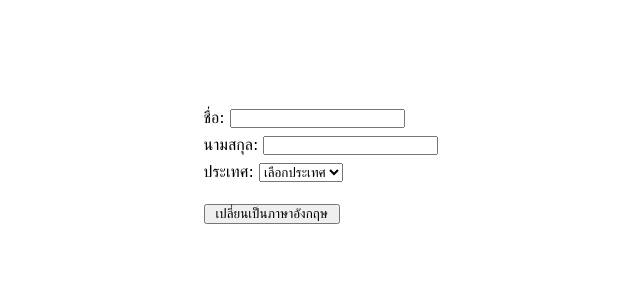
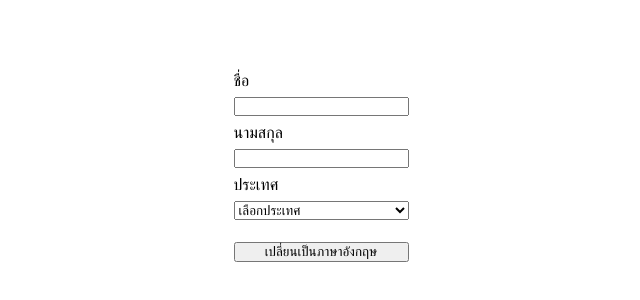
Before and after one commit to Vnntnn/06066302-FUNDAMENTAL-WEB-PROGRAMMING, a plain HTML site: page lab4/2/index.html in a window 1280 px wide. Shown: the part 194-494 px from the top of the page, without its empty margins (319-959 px from the left). Drawn offline with Linux system fonts and the light colour scheme; a web font is replaced by a local one.

Commit message:
Finish Lab 4

```diff
--- a/lab4/2/index.html
+++ b/lab4/2/index.html
@@ -10,26 +10,6 @@
     <title>Lab4-2</title>
 </head>
 <body>
-    <section>
-        <div class="fname">
-            <label for="name-area">ชื่อ:</label>
-            <input type="text" id="fname-area">
-        </div>
-        <div class="lname">
-            <label for="lname-area">นามสกุล:</label>
-            <input type="text" id="lname-area">
-        </div>
-        <div class="country">
-            <lable for="country">ประเทศ:</lable>
-            <select name="" id="country">
-                <option value="" disabled selected>เลือกประเทศ</option>
-                <option value="thai">ไทย</option>
-                <option value="vietname">เวียดนาม</option>
-                <option value="lao">ลาว</option>
-            </select>
-        </div>
-        <button type="button" id="submit-btn">เปลี่ยนเป็นภาษาอังกฤษ</button>
-    </section>
     <script src="./script.js"></script>
 </body>
 </html>
--- a/lab4/2/script.js
+++ b/lab4/2/script.js
@@ -1,9 +1,112 @@
-const btn = document.getElementById('submit-btn');
+const body = document.getElementsByTagName('body')[0];
+let lang = "Thai";
+const defaultCountry = {
+    Thai: {
+        fname: 'ชื่อ',
+        lname: 'นามสกุล',
+        country: 'ประเทศ',
+        disableText: 'เลือกประเทศ',
+        changeLanguage: 'เปลี่ยนเป็นภาษาอังกฤษ',
+        option1: 'ไทย',
+        option2: 'เวียดนาม',
+        option3: 'ลาว'
+    },
+    Eng: {
+        fname: 'First Name',
+        lname: 'Last Name',
+        country: 'Country',
+        disableText: 'Select a country',
+        changeLanguage: 'Change to Thai',
+        option1: 'Thai',
+        option2: 'Vietnam',
+        option3: 'Laos'
+    }
+}
 
-btn.addEventListener('click', () => {
-    let state = "Thai";
+function changeLanguage(language) {
+    lang = language === 'Thai' ? 'Eng' : 'Thai';
+    initBody();
+}
 
-    function changeLanguage() {
+/*
+    This function is initialize first content when entered website.
+    Default language is **Thai**
+    @return body creation in first entered
+*/
+function initBody() {
+    const div = document.createElement('div');
+    div.className = 'main-section';
 
+    const oldDiv = document.querySelector('div');
+    if (oldDiv !== null) {
+        oldDiv.remove();
     }
-})
+
+    // first name elements creation.
+    const fnameArea = document.createElement('label');
+    fnameArea.htmlFor = 'fname-area';
+    fnameArea.id = 'fname';
+    let fnameLabel = document.createTextNode(defaultCountry[lang].fname);
+    fnameArea.appendChild(fnameLabel);
+    const inputFName = document.createElement('input');
+    inputFName.type = "text";
+    inputFName.id = "fname-area";
+
+
+    // last name elements creation
+    const lnameArea = document.createElement('label');
+    lnameArea.htmlFor = 'lname-area';
+    lnameArea.id = 'lname';
+    let lnameLabel = document.createTextNode(defaultCountry[lang].lname);
+    lnameArea.appendChild(lnameLabel);
+    const inputLName = document.createElement('input');
+    inputLName.type = "text";
+    inputLName.id = "lname-area";
+
+    // country select drop-down box creation
+    const countryText = document.createElement('label');
+    countryText.htmlFor = "country";
+    countryText.id = "country-text";
+    let countryNameText = document.createTextNode(defaultCountry[lang].country);
+    countryText.appendChild(countryNameText);
+    // country drop-down selection elements
+    const selectOptions = document.createElement('select');
+    selectOptions.id = "country-select";
+
+    // Disable option in country drop down
+    const disableDesOption = document.createElement('option');
+    disableDesOption.disabled = true;
+    disableDesOption.selected = true;
+    const disableText = document.createTextNode(defaultCountry[lang].disableText);
+    disableDesOption.appendChild(disableText);
+    selectOptions.appendChild(disableDesOption);
+
+    // Countries options in drop down box
+    for (let i = 1; i <= 3; i++) {
+        let opt = document.createElement('option');
+        let optText = document.createTextNode(defaultCountry[lang]['option' + i]);
+        opt.value = defaultCountry[lang]['option' + i];
+        opt.appendChild(optText);
+        selectOptions.appendChild(opt);
+    }
+
+    // Change lang button
+    const changeLanguageButton = document.createElement('button');
+    changeLanguageButton.type = 'button';
+    changeLanguageButton.id = 'language-toggle-btn';
+    let changeLanguageButtonText = document.createTextNode(defaultCountry[lang].changeLanguage);
+    changeLanguageButton.appendChild(changeLanguageButtonText);
+    changeLanguageButton.addEventListener('click', () => changeLanguage(lang));
+
+    div.appendChild(fnameArea);
+    div.appendChild(inputFName);
+    div.appendChild(lnameArea);
+    div.appendChild(inputLName);
+    div.appendChild(countryText);
+    div.appendChild(selectOptions);
+    div.appendChild(changeLanguageButton);
+
+    body.appendChild(div);
+}
+
+initBody();
--- a/lab4/2/style.css
+++ b/lab4/2/style.css
@@ -14,6 +14,11 @@ body {
     min-height: 90vh;
 }
 
+.main-section {
+    display: flex;
+    flex-direction: column;
+}
+
 label, input, select {
     margin-bottom: 7px;
 }
--- a/lab4/3/style.css
+++ b/lab4/3/style.css
@@ -0,0 +1,65 @@
+* {
+    padding: 0;
+    margin: 0;
+    box-sizing: border-box;
+    font-family: "Charm", cursive;
+    font-weight: 400;
+    font-style: normal;
+}
+
+body {
+    display: flex;
+    justify-content: center;
+    align-items: center;
+    flex-direction: column;
+    min-height: 90vh;
+}
+
+header {
+    display: flex;
+    flex-direction: column;
+    align-items: center;
+    margin: 0px 0px 25px 0px;
+}
+
+header #amount {
+    font-weight: 600;
+    font-size: 35px;
+    color: #c54b4b;
+}
+
+.inp-bill {
+    margin-bottom: 25px;
+}
+
+button {
+    background-color: rgb(47, 150, 47);
+    color: #fff;
+    border: 1px solid #fff;
+    border-radius: 5px;
+    padding: 4px 12px 4px 12px;
+    cursor: pointer;
+}
+
+table {
+    border: 1px solid #fff;
+    border-collapse: separate;
+    border-spacing: 1;
+    box-shadow: 0 6px 18px rgba(0,0,0,0.06);
+}
+
+thead th {
+    background-color: rgb(47, 150, 47);
+    font-weight: 600;
+    border-bottom: 1px solid #f0f0f0;
+    color: #fff;
+    padding: 10px;
+    width: 9vw;
+    height: 5vh;
+}
+
+td {
+    text-align: center;
+    padding: 12px 16px;
+    border-bottom: 1px solid #f0f0f0;
+}
```
Also changed, not shown: lab4/3/index.html (+45 -0 lines), lab4/3/script.js (+63 -0 lines).
